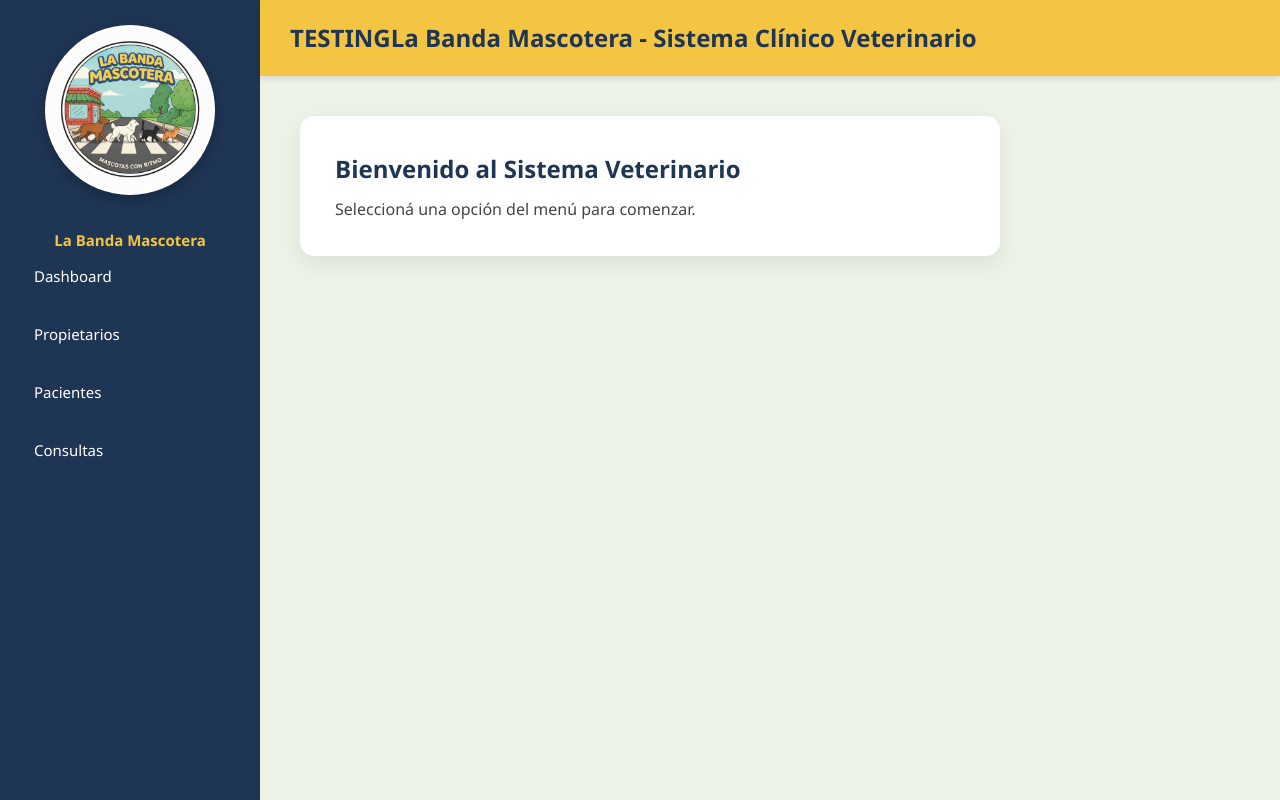
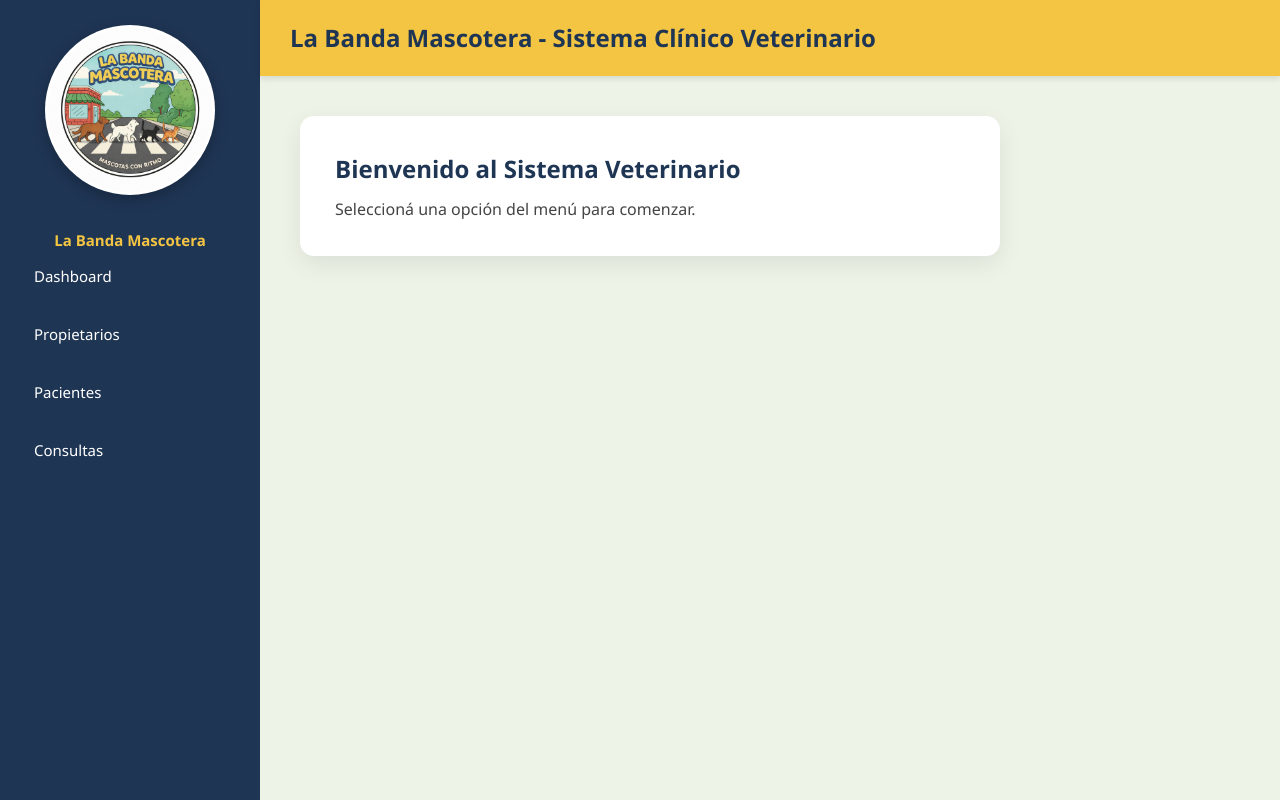
Before and after one commit to bandamascotera/ficha-veterinaria, a React (Vite) app: page / in a window 1280 px wide. Built offline with nearby package versions, Linux system fonts and the light colour scheme.

Commit message:
arreglos vision celu 2

```diff
--- a/src/App.jsx
+++ b/src/App.jsx
@@ -70,7 +70,7 @@ export default function App() {
       {/* CONTENIDO */}
       <div className="main">
         <div className="header">
-          <h2>TESTINGLa Banda Mascotera - Sistema Clínico Veterinario</h2>
+          <h2>La Banda Mascotera - Sistema Clínico Veterinario</h2>
         </div>
 
         <div className="content">
--- a/src/index.css
+++ b/src/index.css
@@ -51,3 +51,7 @@ button:focus,
 button:focus-visible {
   outline: 4px auto -webkit-focus-ring-color;
 }
+
+* {
+  box-sizing: border-box;
+}
```
